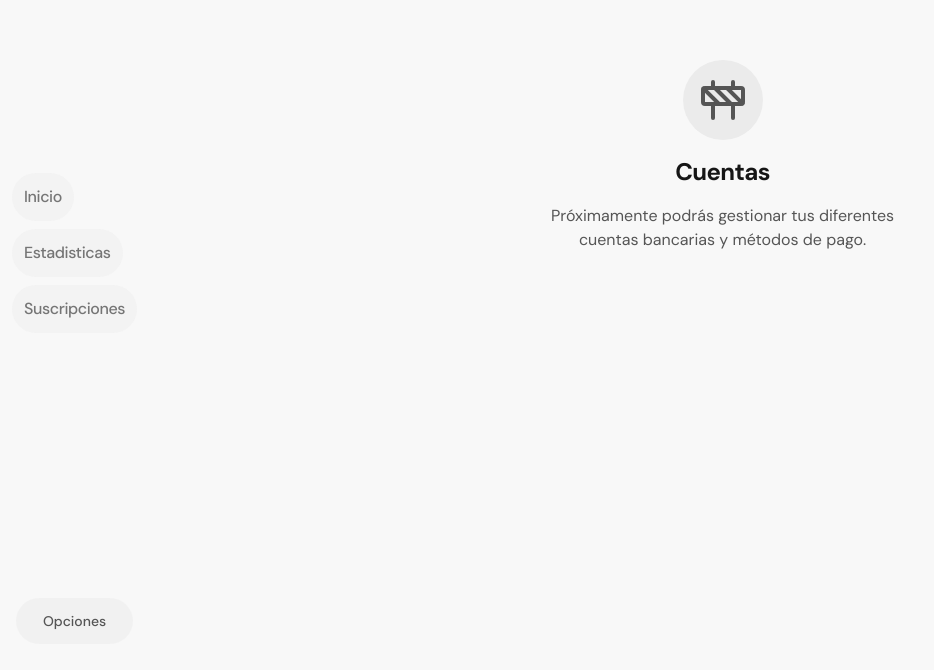
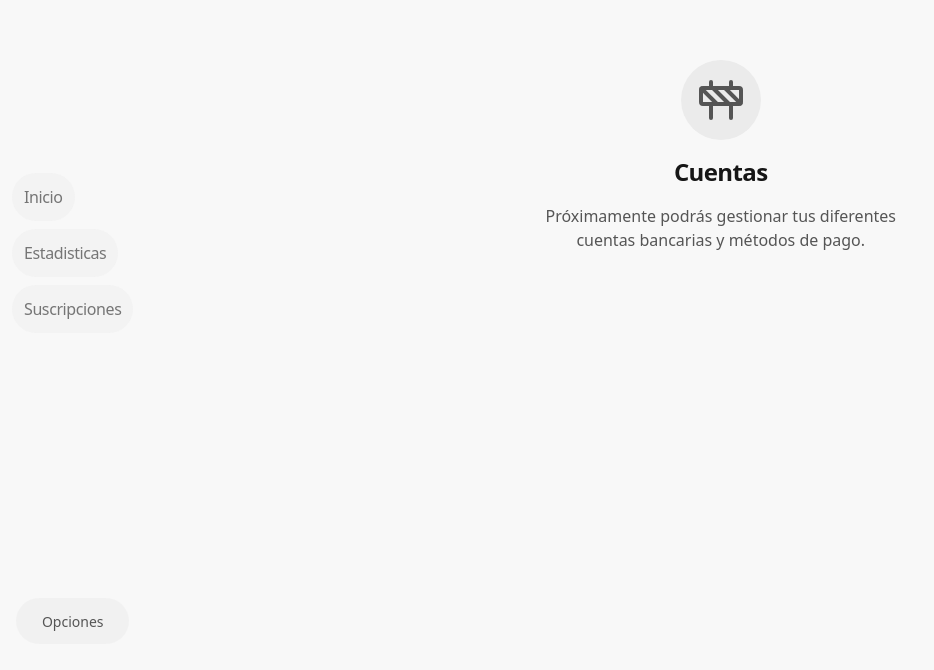
Before and after one commit to Alexisxde/sub, a Next.js app: page /app/accounts in a window 1280 px wide. Shown: the part 124-794 px from the top of the page, without its empty margins (0-934 px from the left). Built offline with nearby package versions, Linux system fonts and the light colour scheme.

Commit message:
style(ui): remove DM Sans font from root layout

```diff
--- a/src/app/layout.tsx
+++ b/src/app/layout.tsx
@@ -7,18 +7,12 @@ import { DM_Sans } from "next/font/google"
 import { Toaster } from "sileo"
 import "./globals.css"
 
-const dmSans = DM_Sans({
-	subsets: ["latin"],
-	variable: "--font-sans",
-	weight: ["100", "200", "300", "400", "500", "600", "700", "800", "900"]
-})
-
 export const metadata: Metadata = { title: "Subscription App" }
 
 export default function RootLayout({ children }: Readonly<{ children: React.ReactNode }>) {
 	return (
-		<html lang="es" className={dmSans.variable} suppressHydrationWarning>
-			<body className={dmSans.className}>
+		<html lang="es" suppressHydrationWarning>
+			<body>
 				<SessionProvider>
 					<ThemeProvider attribute="class" defaultTheme="system" enableSystem disableTransitionOnChange>
 						<PaletteProvider>
```
